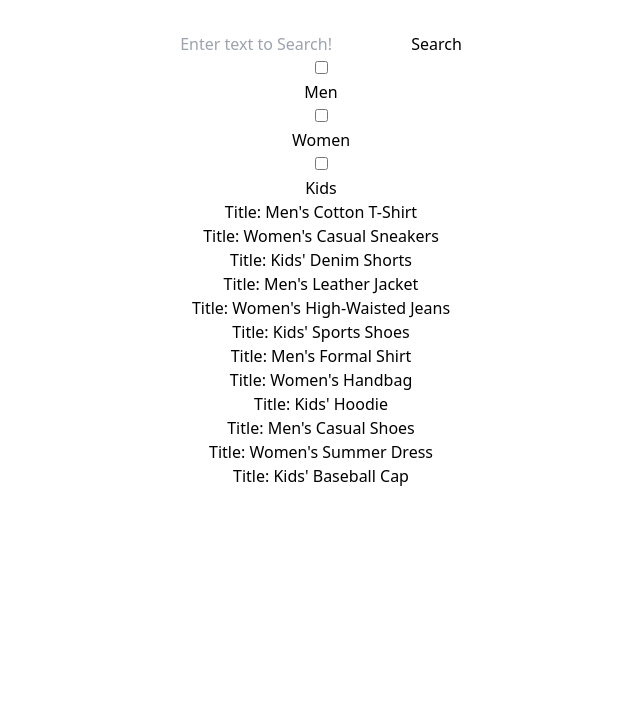
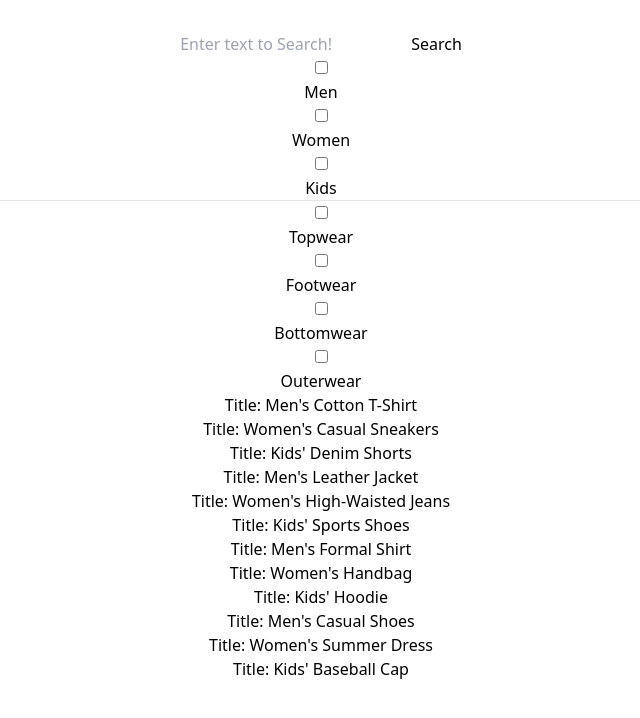
Before and after one commit to mdgsaruar710344/exercise-filter-search, a React (Vite) app: page / in a window 1280 px wide. Shown: the top 718 px of the page, without its empty margins (319-959 px from the left). Built offline with nearby package versions, Linux system fonts and the light colour scheme.

Commit message:
added another filter sub-category

```diff
--- a/src/App.jsx
+++ b/src/App.jsx
@@ -8,7 +8,8 @@ function App() {
 
   const [products, setProducts] = useState([]);
   const [filteredProducts, setFilteredProducts] = useState([]);
-  const [filterOption, setFilterOption] = useState([]);
+  const [filterCategoryOption, setFilterCategoryOption] = useState([]);
+  const [filterSubCategoryOption,setFilterSubCategoryOption]=useState([]);
   const [search, setSearch] = useState('');
   const [searchResultShowed, setSearchResultShowed] = useState(false)
 
@@ -26,27 +27,50 @@ function App() {
 
   }, [])
 
-
-  const handlefilterInput = (e) => {
-    if (filterOption.includes(e.target.value)) {
-      setFilterOption(filterOption.filter(item => !item.includes(e.target.value)))
+//handle category filter
+  const handleCategoryFilterInput = (e) => {
+    if (filterCategoryOption.includes(e.target.value)) {
+      setFilterCategoryOption(filterCategoryOption.filter(item => !item.includes(e.target.value)))
 
     }
     else {
-      const newFilterOption = [...filterOption, e.target.value]
-      setFilterOption(newFilterOption)
+      const newFilterOption = [...filterCategoryOption, e.target.value]
+      setFilterCategoryOption(newFilterOption)
 
     }
   }
 
+  //handle sub-category filter
 
+  const handleSubCategoryFilterInput=(e)=>{
+    console.log(e.target.value);
+    if(filterSubCategoryOption.includes(e.target.value)){
+     setFilterSubCategoryOption(filterSubCategoryOption.filter(item=>!item.includes(e.target.value)))
+    }
+    else{
+      const newFilterSubOption=[...filterSubCategoryOption,e.target.value];
+      setFilterSubCategoryOption(newFilterSubOption);
+    }
+
+  }
+
+  //update FilteredProducts
 
   const updateFilteredproducts = () => {
-    if (filterOption.length > 0) {
-      const matchedProduct = products.filter(product => filterOption.includes(product.category));
-      setFilteredProducts(matchedProduct);
+    if(filterCategoryOption.length>0 && filterSubCategoryOption.length>0){
+const matchedBothProduct = products.filter(product => filterCategoryOption.includes(product.category)&&filterSubCategoryOption.includes(product.subCategory));
+      setFilteredProducts(matchedBothProduct);
+    }
+    else  if (filterCategoryOption.length>0) {
+      const matchedCategoryProduct = products.filter(product => filterCategoryOption.includes(product.category))
+      setFilteredProducts(matchedCategoryProduct);
 
     }
+    else if(filterSubCategoryOption.length>0){
+      const matchedSubCategoryProduct = products.filter(product => filterSubCategoryOption.includes(product.subCategory));
+      setFilteredProducts(matchedSubCategoryProduct);
+    }
+
     else {
       setFilteredProducts(products);
     }
@@ -55,9 +79,9 @@ function App() {
 
   useEffect(() => {
     updateFilteredproducts();
-    console.log(filterOption);
+    console.log(filterCategoryOption,filterSubCategoryOption);
 
-  }, [filterOption]);
+  }, [filterCategoryOption,filterSubCategoryOption]);
 
   useEffect(() => {
     console.log(filteredProducts);
@@ -99,20 +123,39 @@ function App() {
 
 
       <div>
-        <input type="checkbox" onChange={handlefilterInput} value={"Men"} name="Men" />
+        <input type="checkbox" onChange={handleCategoryFilterInput} value={"Men"} name="Men" />
         <p>Men</p>
       </div>
       <div>
-        <input type="checkbox" onChange={handlefilterInput} value={"Women"} name="Women" />
+        <input type="checkbox" onChange={handleCategoryFilterInput} value={"Women"} name="Women" />
         <p>Women</p>
       </div>
       <div>
-        <input type="checkbox" onChange={handlefilterInput} value={"Kids"} name="Kids" />
+        <input type="checkbox" onChange={handleCategoryFilterInput} value={"Kids"} name="Kids" />
         <p>Kids</p>
+      </div>
+
+<hr/>
+
+      <div>
+        <input type="checkbox" onChange={handleSubCategoryFilterInput} value={"Topwear"} name="Topwear" />
+        <p>Topwear</p>
+      </div>
+      <div>
+        <input type="checkbox" onChange={handleSubCategoryFilterInput} value={"Footwear"} name="Footwear" />
+        <p>Footwear</p>
+      </div>
+      <div>
+        <input type="checkbox" onChange={handleSubCategoryFilterInput} value={"Bottomwear"} name="Bottomwear" />
+        <p>Bottomwear</p>
+      </div>
+      <div>
+        <input type="checkbox" onChange={handleSubCategoryFilterInput} value={"Outerwear"} name="Outerwear" />
+        <p>Outerwear</p>
       </div>
       {
         // filteredProducts.length>0 &&
-        filteredProducts.map((item, index) => <Product key={index} item={item}> </Product>)
+       filteredProducts&& filteredProducts.map((item, index) => <Product key={index} item={item}> </Product>)
       }
     </>
   )
```
